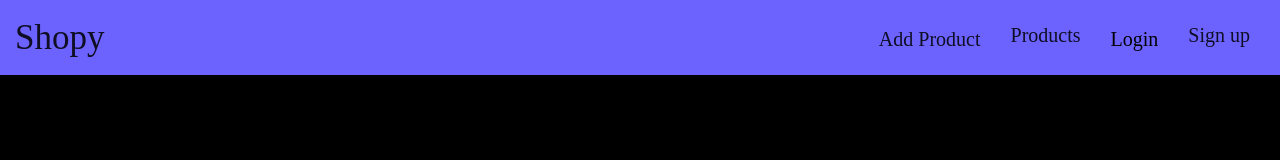
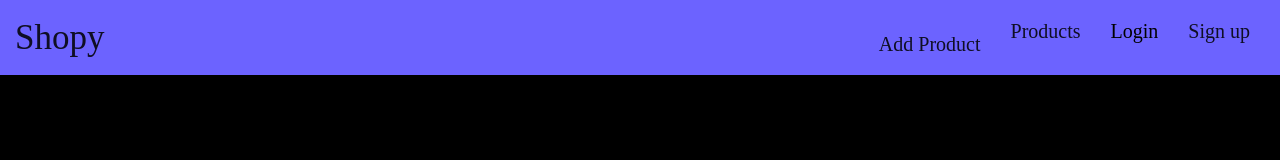
Before and after one commit to bbekhit/E-COMMERCE-REACT-APP, a React app in the folder client/: page / in a window 1280 px wide. Shown: the top 160 px of the page. Built offline with nearby package versions, Linux system fonts and the light colour scheme.

Commit message:
fix: css adjustments

```diff
--- a/client/src/components/Navbar/Navbar.js
+++ b/client/src/components/Navbar/Navbar.js
@@ -40,7 +40,7 @@ class Navbar extends Component {
           </Link>
         </div>
         <ul className="main-nav">
-          <li>
+          <li style={{ paddingTop: "25px" }}>
             <Link className="link" to="/add-product">
               Add Product
             </Link>
@@ -52,10 +52,8 @@ class Navbar extends Component {
           </li>
           {isAuthenticated ? (
             <div style={{ display: "flex" }}>
-              <li>
-                <div onClick={this.logoutUser} style={{ cursor: "pointer" }}>
-                  Logout
-                </div>
+              <li onClick={this.logoutUser} style={{ cursor: "pointer" }}>
+                <Link className="link">Logout</Link>
               </li>
               <li>
                 <Link className="link" to="/cart">
--- a/client/src/components/Navbar/_Navbar.scss
+++ b/client/src/components/Navbar/_Navbar.scss
@@ -34,9 +34,6 @@
     font-size: 20px;
     padding: 12px 15px;
 
-    &:first-child {
-      padding-top: 16px;
-    }
     &:last-child {
       padding-right: 0;
     }
@@ -80,6 +77,7 @@
       position: relative;
       top: 12px;
     }
+
     .menuBtn {
       display: block;
       position: absolute;
```
